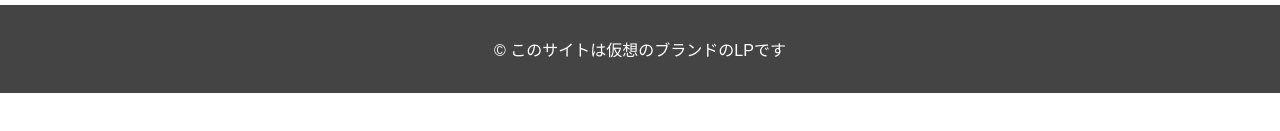
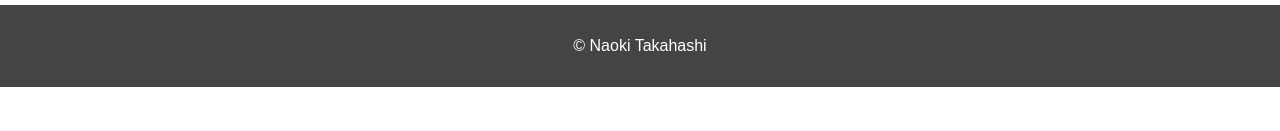
Before and after one commit to philosophynote/Urban-Adventurer, a plain HTML site: page index.html in a window 1280 px wide. Shown: the part 547-678 px from the top of the page. Drawn offline with Linux system fonts and the light colour scheme.

Commit message:
著作権苦笑を修正

```diff
--- a/index.html
+++ b/index.html
@@ -21,7 +21,7 @@
     </div>
   </main>
   <footer>
-    <p>&copy; このサイトは仮想のブランドのLPです</p>
+    <p>&copy; Naoki Takahashi</p>
   </footer>
 </body>
 
```
